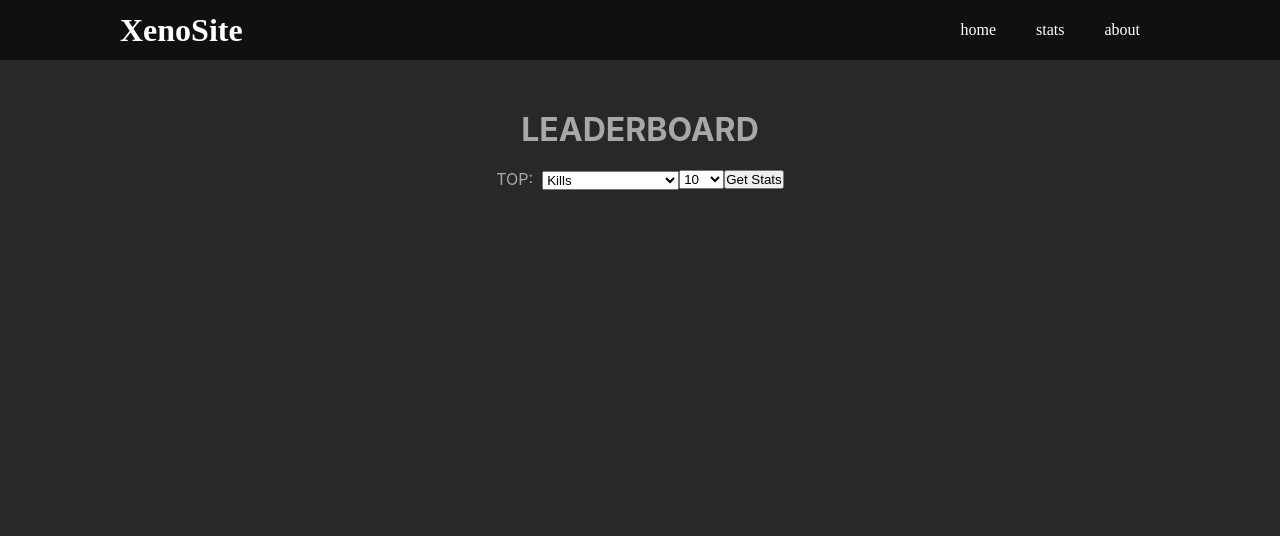
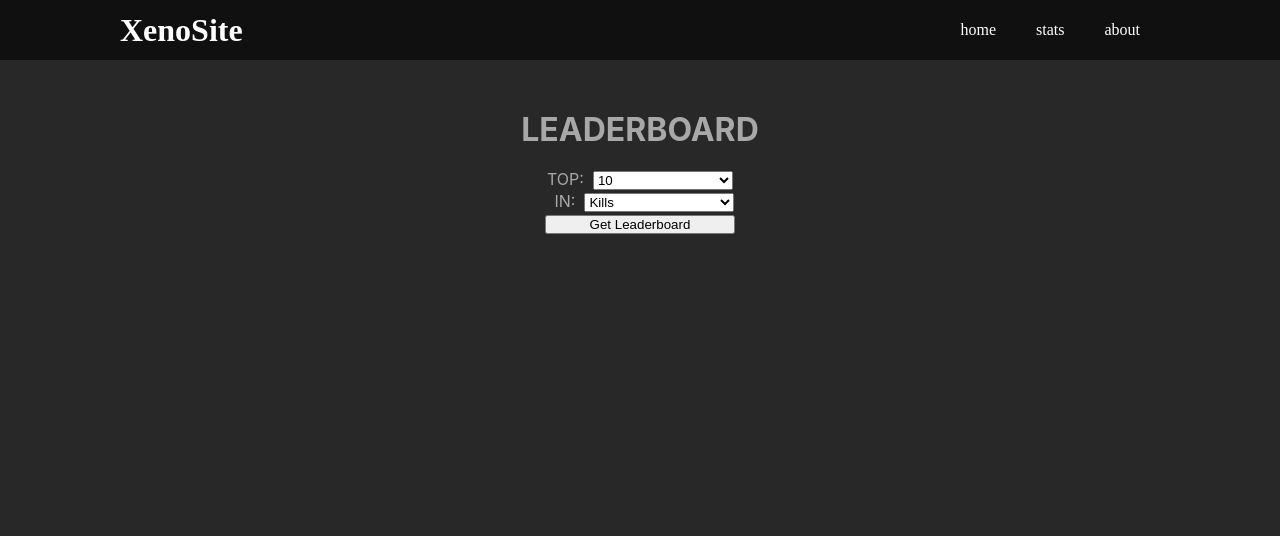
Before and after one commit to Xenomorph111/Xenomorph111.github.io, a plain HTML site: page stats/leaderboard/index.html in a window 1280 px wide. Drawn offline with Linux system fonts and the light colour scheme.

Commit message:
the done for real this time commit

```diff
--- a/css/styles.css
+++ b/css/styles.css
@@ -73,7 +73,7 @@ body{
 .leaderboardPrecursor{
 	display:flex;
 	align-items:center;
-	flex-direction:row;
+	flex-direction:column;
 }
 .leaderboardStats{
 
--- a/stats/leaderboard/index.html
+++ b/stats/leaderboard/index.html
@@ -32,9 +32,17 @@
 							<br><h1>LEADERBOARD</h1><br>
 						</div>
 						<div class="leaderboardPrecursor">
+							<div class="option2">
+								TOP:&nbsp;&nbsp;<select name="Amount" id="statAmnt" style='width:140px;margin:1px 0px;'>
+									<option value="10">10</option>
+									<option value="25">25</option>
+									<option value="50">50</option>
+									<option value="100">100</option>
+								</select>
+							</div>
 							<div class="option1">
 							<!--Here are all the options(actually not all of them kill yourself) @xenomorph101 if you want me to add more-->
-								TOP:&nbsp;&nbsp;<select name="stats" id="statName">
+								&nbsp;&nbsp;IN:&nbsp;&nbsp;<select name="stats" id="statName" style='width:150px;margin:1px 0px;'>
 									<option value="stats.kills">Kills</option>
 									<option value="stats.deaths">Deaths</option>
 									<option value="stats.arrests">Arrests</option>
@@ -52,16 +60,8 @@
 									<option value="stats.timePlayed">Time Played</option>
 								</select>
 							</div>
-							<div class="option2">
-								<select name="Amount" id="statAmnt">
-									<option value="10">10</option>
-									<option value="25">25</option>
-									<option value="50">50</option>
-									<option value="100">100</option>
-								</select>
-							</div>
 							<div class="option3">
-								<button id="buttonLeader" onclick="sussyAmongusBalls()">Get Stats</button>
+								<button id="buttonLeader" onclick="sussyAmongusBalls()" style='width:190px;margin:2px 0px;'>Get Leaderboard</button>
 							</div>
 						</div>
 						<div class="leaderboardStats">
```
